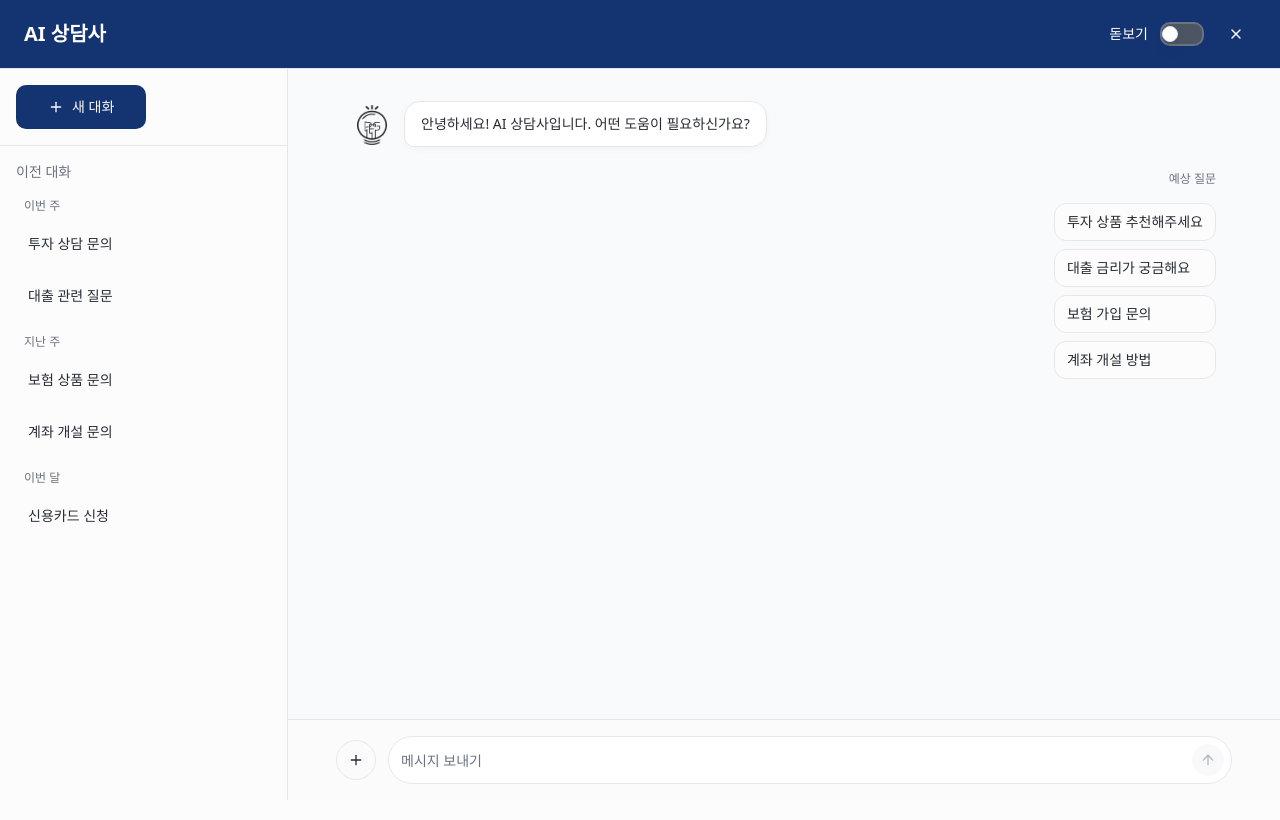
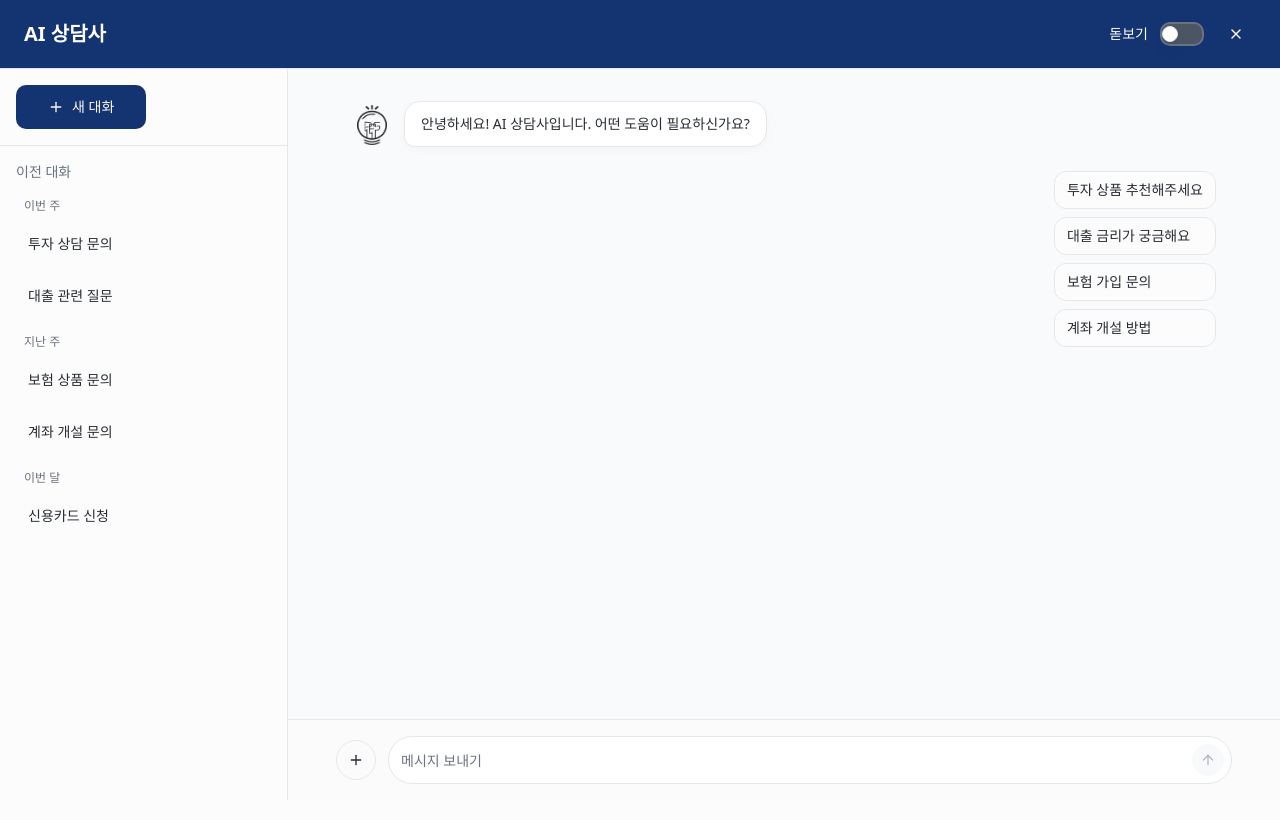
Before and after one commit to demodev-works/ai-counselor-chat, a React (Vite) app: page / in a window 1280 px wide. Built offline with nearby package versions, Linux system fonts and the light colour scheme.

Commit message:
Remove suggested questions text
Remove the "예상 질문" text from the SuggestedQuestions component.

```diff
--- a/src/components/SuggestedQuestions.tsx
+++ b/src/components/SuggestedQuestions.tsx
@@ -16,12 +16,6 @@ export const SuggestedQuestions = ({ onQuestionClick, isLargeText = false }: Sug
   return (
     <div className="flex justify-end mb-6">
       <div className="flex flex-col gap-2 max-w-sm">
-        <p className={cn(
-          "text-muted-foreground text-right mb-2",
-          isLargeText ? "text-base" : "text-xs"
-        )}>
-          예상 질문
-        </p>
         {suggestedQuestions.map((question, index) => (
           <button
             key={index}
```
